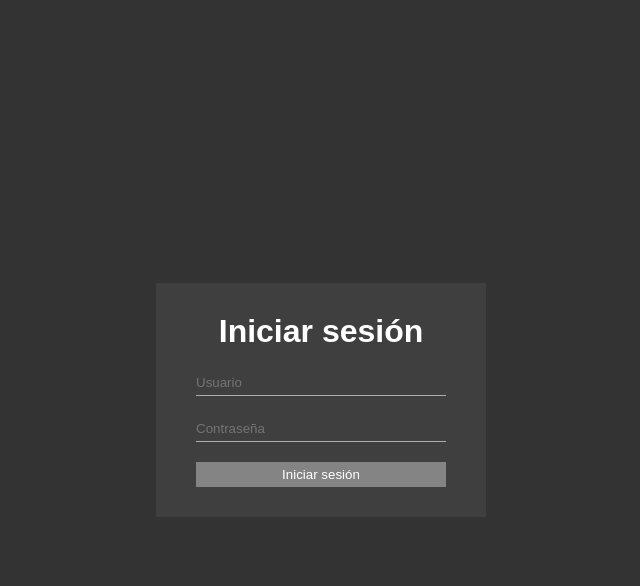
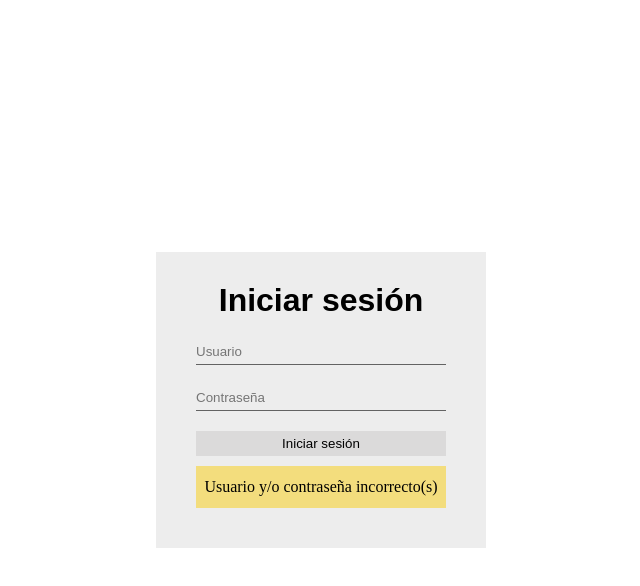
Before and after one commit to Alexgv1108/chat-tiempo-real, a React (Create React App) app: page / in a window 1280 px wide. Both pictures are taken after a click on the button "Iniciar sesión". Shown: the top 586 px of the page, without its empty margins (319-959 px from the left). Built offline with nearby package versions, Linux system fonts and the light colour scheme.

Commit message:
Se agregan loading y validaciones para el inicio de sesión

```diff
--- a/src/App.js
+++ b/src/App.js
@@ -6,9 +6,9 @@ import NotFound from './components/NotFound';
 
 const App = () => {
   return (
-    <Router>
+    <Router basename={process.env.PUBLIC_URL}>
       <Routes>
-        <Route exact path="/" element={<Login />} asename={process.env.PUBLIC_URL}/>
+        <Route exact path="/" element={<Login />}/>
         <Route path="*" element={<NotFound />} />
       </Routes>
     </Router>
--- a/src/components/LoginUsuario.js
+++ b/src/components/LoginUsuario.js
@@ -2,50 +2,53 @@ import React from "react";
 
 import '../styles/Login.css';
 
+import Loading from '../images/loading.svg';
+
 const DARK_STYLE = 'dark';
-const WHITE_STYLE = 'white';
+const LIGHT_STYLE = 'light';
+const MSG_ERROR_TRUE = 'is-error show';
+const MSG_ERROR_FALSE = 'is-error hide';
 
-function LoginRenderizar(props) {
+const LoginRenderizar = props => {
+
     const [user, setUser] = React.useState('');
     const [password, setPassword] = React.useState('');
 
-    return (
-        <LoginUsuario
-            login={props}
-            user={user}
-            setUser={setUser}
-            password={password}
-            setPassword={setPassword}
-        />
-    );
+    async function cambiarFondo() {
+        document.body.className = await props.cambiarFondo() ? DARK_STYLE : LIGHT_STYLE;
     }
 
-class LoginUsuario extends React.Component {
-
-    cambiarFondo = async () => {
-        await this.props.login.cambiarFondo();
-        document.body.className = this.props.login.fondoDark ? DARK_STYLE : WHITE_STYLE;
+    const iniciarSesion = () => {
+        props.iniciarSesion(user, password);
     }
 
-    render() {
+    if (props.loading) {
         return (
-            <React.Fragment>
+            <div className="loading">
+                <img src={Loading} alt="Cargando página" />
+            </div>
+        )
+    }
+
+    return (
         <div className="contenedor">
             <div className="contenido">
                 <h1>Iniciar sesión</h1>
 
                 <input type="text" id="user" name="user" placeholder="Usuario"
-                            value={this.props.user} onChange={e => { this.props.setUser(e.target.value); } } />
+                    value={user} onChange={e => { setUser(e.target.value); } } />
 
                 <input type="password" id="password" name="password" placeholder="Contraseña"
-                            value={this.props.password} onChange={e => { this.props.setPassword(e.target.value); } } />
+                    value={ password } onChange={e => { setPassword(e.target.value); } } />
 
-                        <button onClick={this.cambiarFondo}>Iniciar sesión</button>
+                <button onClick={iniciarSesion}>Iniciar sesión</button>
+
+                <div className={props.error ? MSG_ERROR_TRUE : MSG_ERROR_FALSE}>
+                    <p>{props.error}</p>
                 </div>
             </div>
-            </React.Fragment>
-        )
-    }
+        </div>
+    );
 }
 
 export default LoginRenderizar;
--- /dev/null
+++ b/src/database/users.json
@@ -0,0 +1,12 @@
+[
+    {
+        "id": 1,
+        "username": "Alex",
+        "password": "12345"
+    },
+    {
+        "id": 2,
+        "username": "Juli",
+        "password": "1234567"
+    }
+]
--- a/src/modules/Login.js
+++ b/src/modules/Login.js
@@ -2,15 +2,56 @@ import React from "react";
 
 import LoginUsuario from '../components/LoginUsuario';
 
+import Users from '../database/users.json';
+
 class Login extends React.Component {
     state = {
-        fondoDark: false
+        username: null,
+        password: null,
+        fondoDark: false,
+        error: null,
+        loading: false
     };
 
-    cambiarFondo = () => {
+    setLoading = async isLoading => {
         this.setState({
+            loading: isLoading
+        });
+    }
+
+    cambiarFondo = async () => {
+        await this.setState({
             fondoDark: !this.state.fondoDark
         });
+
+        return await this.state.fondoDark;
+    }
+
+    iniciarSesion = async (username, password) => {
+        await this.setLoading(true);
+        debugger;
+        const usuarios = await Users;
+        const credencialesCorrectas = await usuarios.some(user => {
+            return user.username === username && user.password === password;
+        });
+
+        this.setState({
+            error: await credencialesCorrectas ? null : 'Usuario y/o contraseña incorrecto(s)'
+        });
+
+        if (await this.state.error) {
+            this.intervalId = await setInterval(() => {
+                this.setState({
+                    error: null
+                });
+                clearInterval(this.intervalId);
+            }, 6000);
+        }
+        await this.setLoading(false);
+    }
+
+    componentWillUnmount() {
+        clearInterval(this.intervalId);
     }
 
     render() {
@@ -18,6 +59,9 @@ class Login extends React.Component {
             <LoginUsuario
                 fondoDark={this.state.fondoDark}
                 cambiarFondo={this.cambiarFondo}
+                iniciarSesion={this.iniciarSesion}
+                error={this.state.error}
+                loading={this.state.loading}
             />
         );
     }
--- a/src/styles/Login.css
+++ b/src/styles/Login.css
@@ -79,3 +79,26 @@ button {
 button:hover {
     cursor: pointer;
 }
+
+.is-error {
+    transition: background-color 0.5s linear;
+}
+
+.is-error.show {
+    margin-top: 10px;
+    margin-bottom: 10px;
+    padding: 12px 3px;
+    text-align: center;
+    background: rgba(248, 203, 2, 0.473);
+}
+
+.is-error.hide {
+    background: transparent;
+}
+
+.loading {
+    position: absolute;
+    top: 50%;
+    left: 50%;
+    transform: translate(-50%, -50%);
+}
```
Also changed, not shown: src/images/loading.svg (added). Lines whose indentation alone changed are shown as unchanged.
